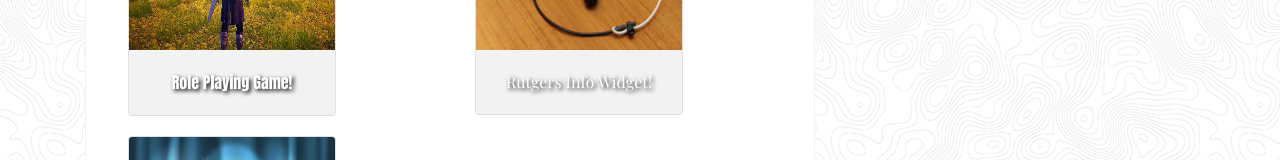
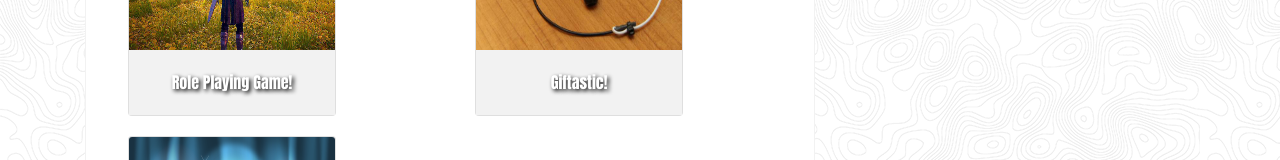
Before and after one commit to vin-cent321/Bootstrap-Portfolio, a plain HTML site: page portfolio.html in a window 1280 px wide. Shown: the part 761-921 px from the top of the page. Drawn offline with nearby package versions, Linux system fonts and the light colour scheme.

Commit message:
added gif link

```diff
--- a/portfolio.html
+++ b/portfolio.html
@@ -18,6 +18,7 @@
         .card-body {
             background: #f2f2f2;
         }
+
         .card-text {
             text-align: center;
             color: white;
@@ -26,7 +27,7 @@
 
         .card-img-top {
             width: 100%;
-            height:200px;
+            height: 200px;
         }
     </style>
 </head>
@@ -67,7 +68,9 @@
                                 <div class="card" style="width: 13rem;">
                                     <img src="images/hangman.jpg" class="card-img-top" alt="Hangman">
                                     <div class="card-body">
-                                        <p class="card-text"><a id="hangmanlink" href="https://vin-cent321.github.io/Word-Guess-Game/">Hangman Game!</a></p>
+                                        <p class="card-text"><a id="hangmanlink"
+                                                href="https://vin-cent321.github.io/Word-Guess-Game/">Hangman Game!</a>
+                                        </p>
                                     </div>
                                 </div>
                             </div>
@@ -91,7 +94,9 @@
                                 <div class="card" style="width: 13rem;">
                                     <img src="images/rpg.jpg" class="card-img-top" alt="RPG">
                                     <div class="card-body">
-                                        <p class="card-text"><a id="hangmanlink" href="https://vin-cent321.github.io/unit-4-game/">Role Playing Game!</a></p>
+                                        <p class="card-text"><a id="hangmanlink"
+                                                href="https://vin-cent321.github.io/unit-4-game/">Role Playing Game!</a>
+                                        </p>
                                     </div>
                                 </div>
                             </div>
@@ -102,7 +107,8 @@
                                 <div class="card" style="width: 13rem;">
                                     <img src="images/rutgers.jpg" class="card-img-top" alt="Rutgers">
                                     <div class="card-body">
-                                        <p class="card-text">Rutgers Info Widget!</p>
+                                        <p class="card-text"><a id="giflink"
+                                                href="https://vin-cent321.github.io/Giphy-API/">Giftastic!</a></p>
                                     </div>
                                 </div>
                             </div>
@@ -115,7 +121,8 @@
                                 <div class="card" style="width: 13rem;">
                                     <img src="images/trivia.png" class="card-img-top" alt="Trivia">
                                     <div class="card-body">
-                                        <p class="card-text"><a id="trivialink" href="https://vin-cent321.github.io/TriviaGame/">Trivia Game!</a></p>
+                                        <p class="card-text"><a id="trivialink"
+                                                href="https://vin-cent321.github.io/TriviaGame/">Trivia Game!</a></p>
                                     </div>
                                 </div>
                             </div>
--- a/style.css
+++ b/style.css
@@ -19,6 +19,12 @@ a, h1 {
     font-family: 'Anton', sans-serif;;
     color: white;
 }
+
+#giflink {
+    font-family: 'Anton', sans-serif;;
+    color: white;
+}
+
 
 #trivialink {
     font-family: 'Anton', sans-serif;;
```
